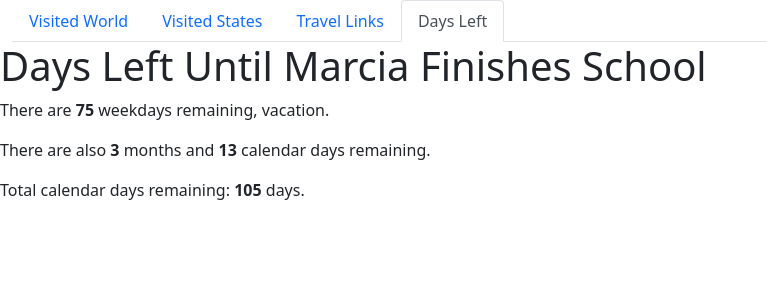
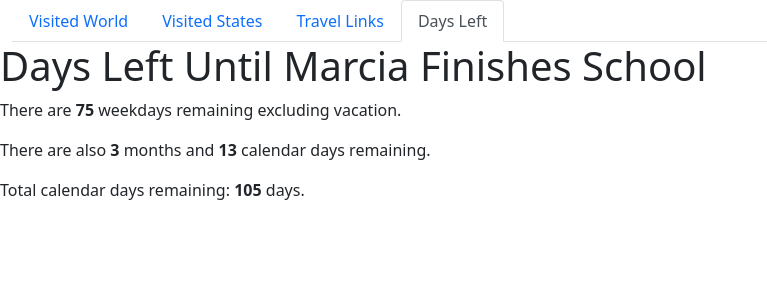
Before and after one commit to jmacego/country_map, a Flask app: page /daysleft in a window 1280 px wide. Shown: the top 300 px of the page, without its empty margins (0-767 px from the left). Run offline with Flask 3, Linux system fonts and the light colour scheme; parts of the project's set-up code (start-up, migrations or seed data) failed here and were passed over.

Commit message:
another language fix on days left

```diff
--- a/app/templates/daysleft.html
+++ b/app/templates/daysleft.html
@@ -3,7 +3,7 @@
 
 {% block content %}
 <h1>Days Left Until Marcia Finishes School</h1>
-<p>There are <strong>{{ number_of_weekdays }}</strong> weekdays remaining, vacation.</p>
+<p>There are <strong>{{ number_of_weekdays }}</strong> weekdays remaining excluding vacation.</p>
 <p>There are also <strong>{{ months_remaining }}</strong> months and <strong>{{ days_remaining }}</strong> calendar days remaining.</p>
 <p>Total calendar days remaining: <strong>{{ total_days_remaining }}</strong> days.</p>
 {% endblock %}
```
